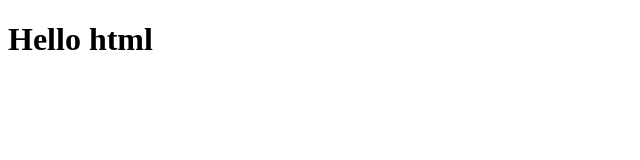
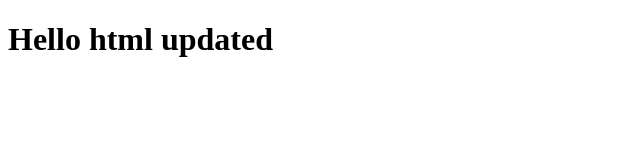
Before and after one commit to ravigopani/git_test, a plain HTML site: page index.html in a window 1280 px wide. Shown: the whole page, without its empty margins (0-640 px from the left). Drawn offline with Linux system fonts and the light colour scheme.

Commit message:
2 commit

```diff
--- a/index.html
+++ b/index.html
@@ -6,6 +6,6 @@
 	<title>this is test file</title>
 </head>
 <body>
-	<h1>Hello html</h1>
+	<h1>Hello html updated</h1>
 </body>
 </html>
```
